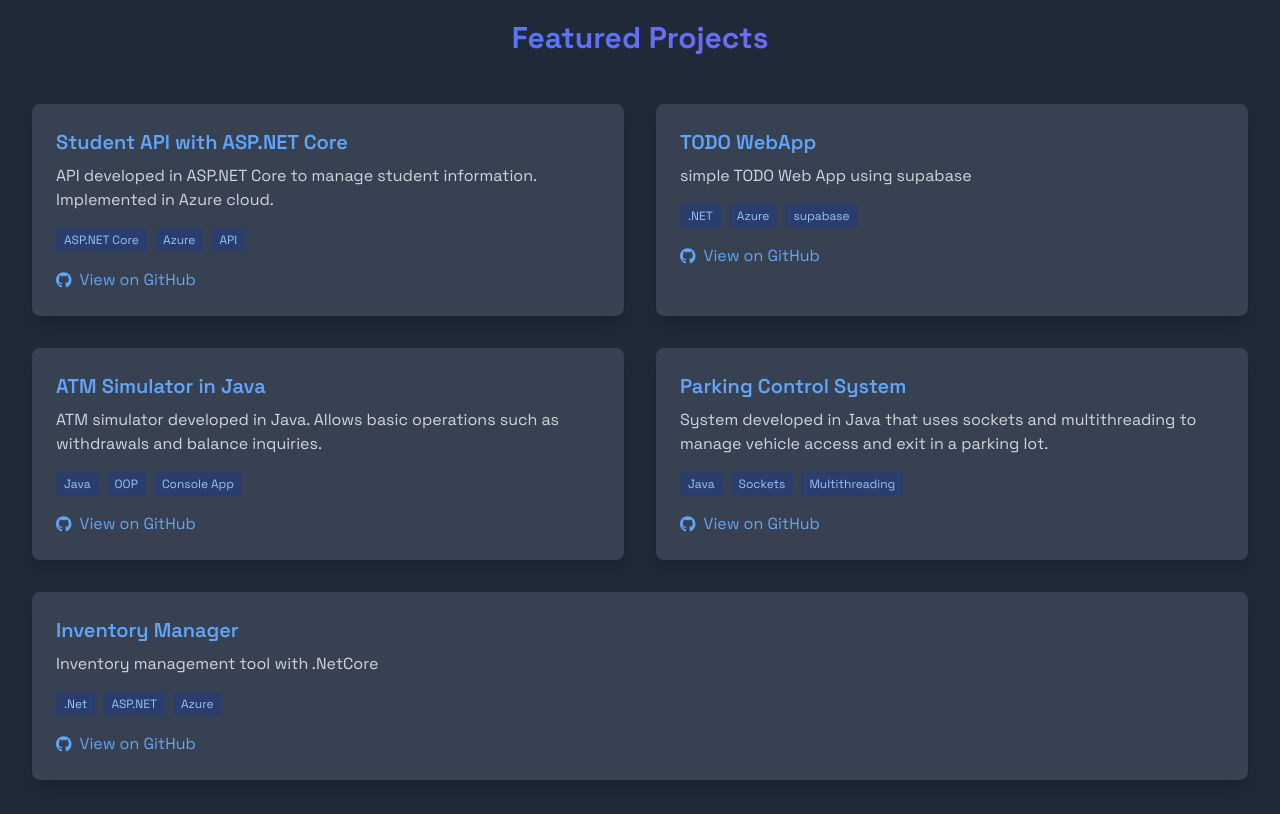
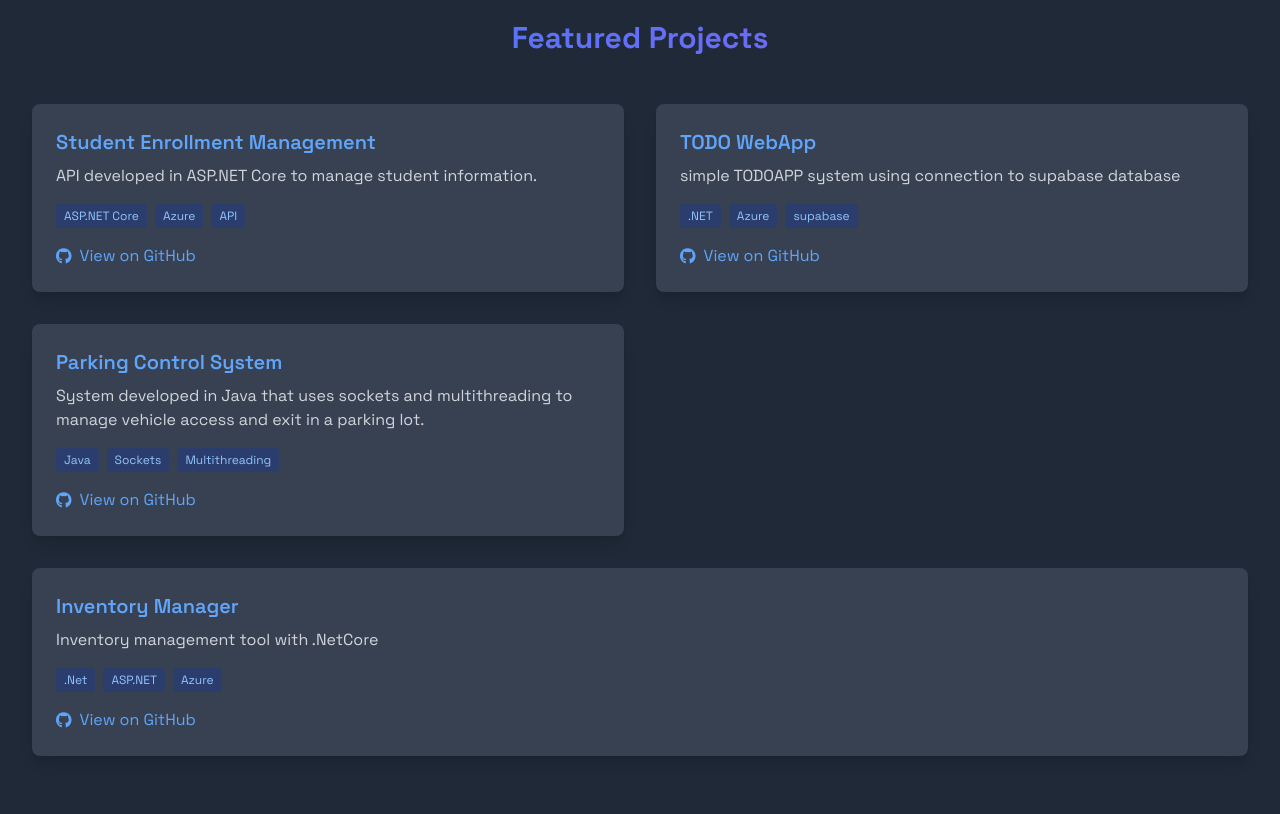
Before and after one commit to PENDRAGON2121/portafolio, a plain HTML site: page index.html in a window 1280 px wide. Shown: the part 2000-2814 px from the top of the page. Drawn offline with nearby package versions, Linux system fonts and the light colour scheme.

Commit message:
fix(index): update project titles and descriptions for clarity

```diff
--- a/index.html
+++ b/index.html
@@ -225,16 +225,16 @@
                 <!-- Project 1 -->
                 <div class="bg-gray-700 rounded-lg overflow-hidden shadow-lg card-hover">
                     <div class="p-6">
-                        <h3 class="text-xl font-semibold mb-2 text-blue-400">Student API with ASP.NET Core</h3>
+                        <h3 class="text-xl font-semibold mb-2 text-blue-400">Student Enrollment Management</h3>
                         <p class="text-gray-300 mb-4">
-                            API developed in ASP.NET Core to manage student information. Implemented in Azure cloud.
+                            API developed in ASP.NET Core to manage student information.
                         </p>
                         <div class="flex flex-wrap gap-2 mb-4">
                             <span class="px-2 py-1 bg-blue-900/50 text-blue-300 rounded text-xs">ASP.NET Core</span>
                             <span class="px-2 py-1 bg-blue-900/50 text-blue-300 rounded text-xs">Azure</span>
                             <span class="px-2 py-1 bg-blue-900/50 text-blue-300 rounded text-xs">API</span>
                         </div>
-                        <a href="#" target="_blank" rel="noopener noreferrer" class="text-blue-400 hover:text-blue-300 flex items-center">
+                        <a href="https://github.com/PENDRAGON2121/MatriculaWeb.git" target="_blank" rel="noopener noreferrer" class="text-blue-400 hover:text-blue-300 flex items-center">
                             <i class="fab fa-github mr-2"></i> View on GitHub
                         </a>
                     </div>
@@ -245,7 +245,7 @@
                     <div class="p-6">
                         <h3 class="text-xl font-semibold mb-2 text-blue-400">TODO WebApp</h3>
                         <p class="text-gray-300 mb-4">
-                            simple TODO Web App using supabase
+                            simple TODOAPP system using connection to supabase database
                         </p>
                         <div class="flex flex-wrap gap-2 mb-4">
                             <span class="px-2 py-1 bg-blue-900/50 text-blue-300 rounded text-xs">.NET</span>
@@ -259,24 +259,6 @@
                 </div>
 
                 <!-- Project 3 -->
-                <div class="bg-gray-700 rounded-lg overflow-hidden shadow-lg card-hover">
-                    <div class="p-6">
-                        <h3 class="text-xl font-semibold mb-2 text-blue-400">ATM Simulator in Java</h3>
-                        <p class="text-gray-300 mb-4">
-                            ATM simulator developed in Java. Allows basic operations such as withdrawals and balance inquiries.
-                        </p>
-                        <div class="flex flex-wrap gap-2 mb-4">
-                            <span class="px-2 py-1 bg-blue-900/50 text-blue-300 rounded text-xs">Java</span>
-                            <span class="px-2 py-1 bg-blue-900/50 text-blue-300 rounded text-xs">OOP</span>
-                            <span class="px-2 py-1 bg-blue-900/50 text-blue-300 rounded text-xs">Console App</span>
-                        </div>
-                        <a href="#" target="_blank" rel="noopener noreferrer" class="text-blue-400 hover:text-blue-300 flex items-center">
-                            <i class="fab fa-github mr-2"></i> View on GitHub
-                        </a>
-                    </div>
-                </div>
-
-                <!-- Project 4 -->
                 <div class="bg-gray-700 rounded-lg overflow-hidden shadow-lg card-hover">
                     <div class="p-6">
                         <h3 class="text-xl font-semibold mb-2 text-blue-400">Parking Control System</h3>
```
